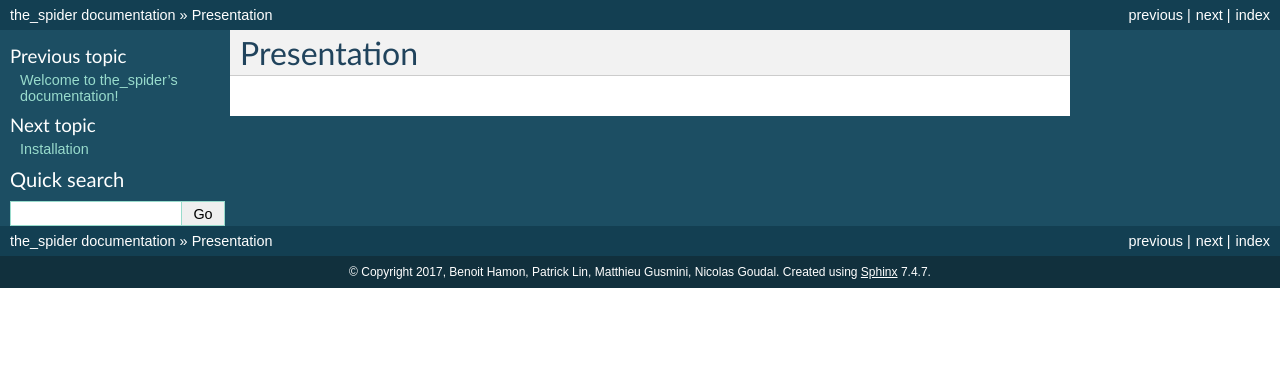
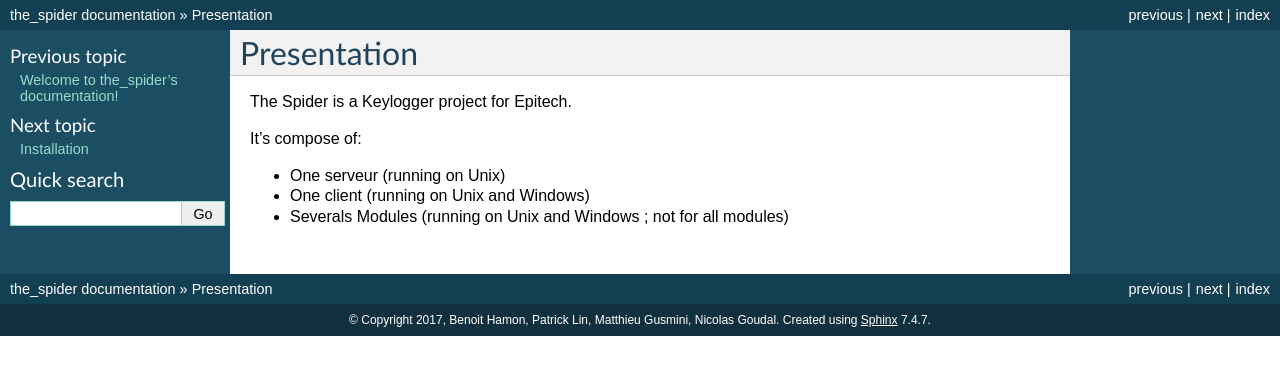
Before and after one commit to hamon-e/spider_docs, a Sphinx documentation site: the page built from docs/presentation.rst, in a window 1280 px wide. Shown: the top 375 px of the page. Built offline with Sphinx 7.4.7, drawn with Linux system fonts in a browser that asks for light colours.

Commit message:
WIP: presentation

```diff
--- a/docs/presentation.rst
+++ b/docs/presentation.rst
@@ -1,3 +1,11 @@
 ============
 Presentation
 ============
+
+The Spider is a Keylogger project for Epitech.
+
+It's compose of:
+
+* One serveur (running on Unix)
+* One client (running on Unix and Windows)
+* Severals Modules (running on Unix and Windows ; not for all modules)
```
